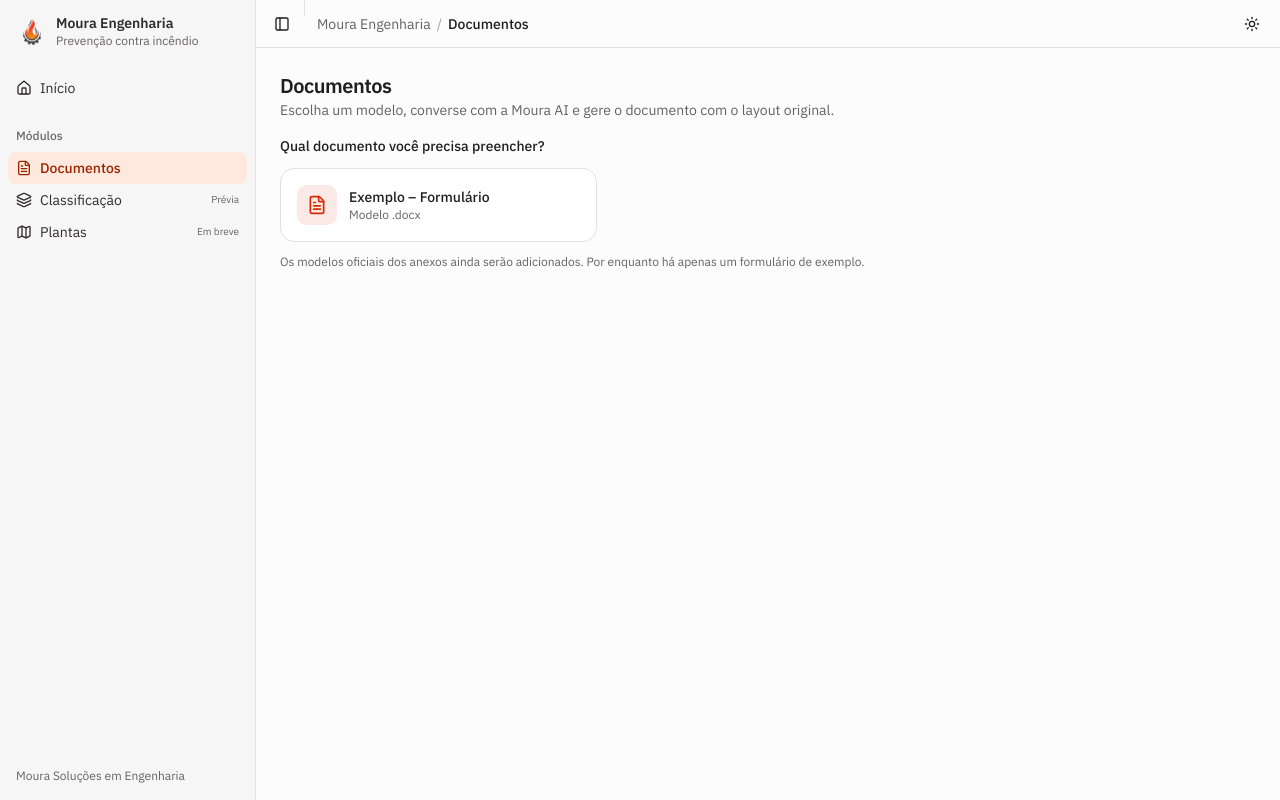
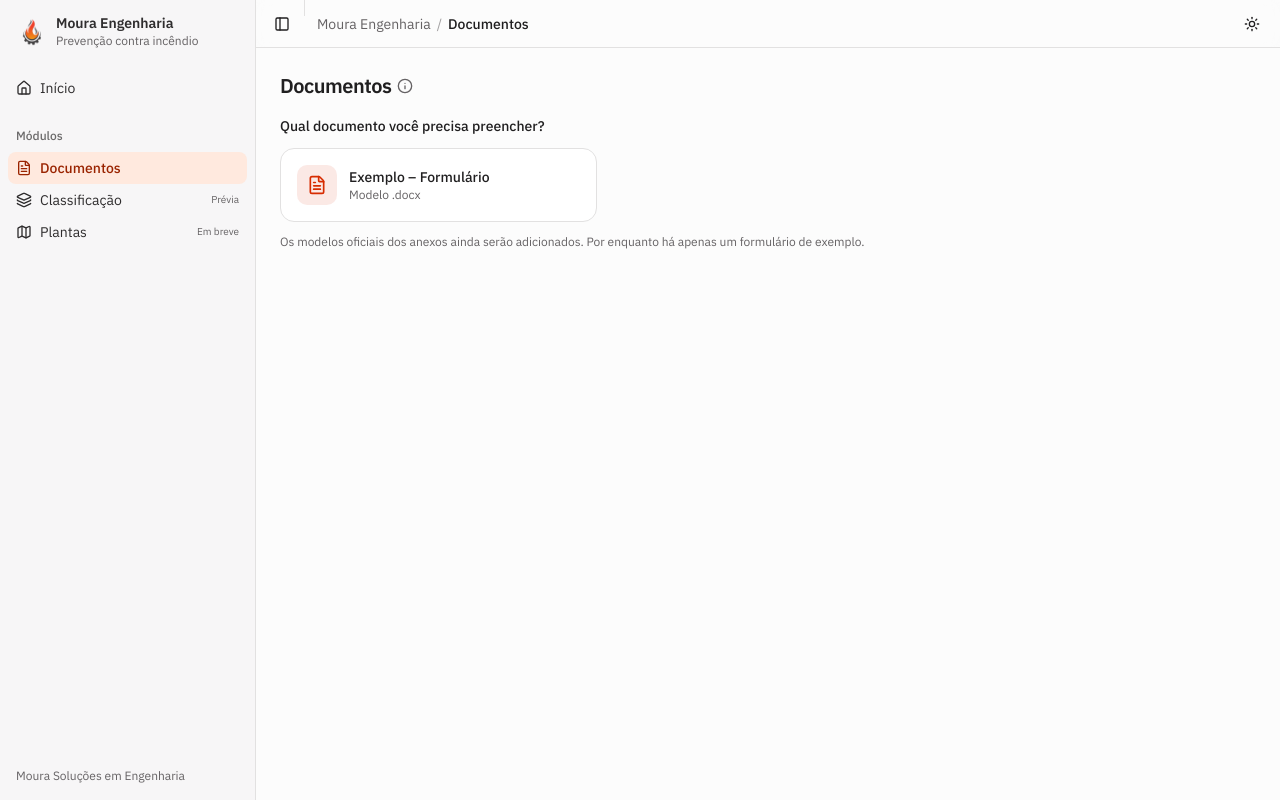
Before and after one commit to tiagoponciano/Moura-AI, a Next.js app in the folder client/: page /documents in a window 1280 px wide. Built offline with nearby package versions, Linux system fonts and the light colour scheme.

Commit message:
style(page-header.tsx): show the page description in a tooltip

```diff
--- a/client/components/shared/page-header.tsx
+++ b/client/components/shared/page-header.tsx
@@ -1,4 +1,10 @@
+import { Info } from "lucide-react";
 import type { ReactNode } from "react";
+import {
+  Tooltip,
+  TooltipContent,
+  TooltipTrigger,
+} from "@/components/ui/tooltip";
 
 type PageHeaderProps = {
   title: string;
@@ -9,10 +15,18 @@ type PageHeaderProps = {
 export function PageHeader({ title, description, actions }: PageHeaderProps) {
   return (
     <div className="flex flex-wrap items-end justify-between gap-3">
-      <div>
+      <div className="flex items-center gap-1.5">
         <h1 className="text-xl font-semibold tracking-tight">{title}</h1>
         {description && (
-          <p className="text-sm text-muted-foreground">{description}</p>
+          <Tooltip>
+            <TooltipTrigger
+              aria-label="Sobre esta página"
+              className="rounded-full text-muted-foreground transition-colors hover:text-foreground focus-visible:ring-3 focus-visible:ring-ring/50 focus-visible:outline-none"
+            >
+              <Info className="size-4" />
+            </TooltipTrigger>
+            <TooltipContent side="right">{description}</TooltipContent>
+          </Tooltip>
         )}
       </div>
       {actions}
```
